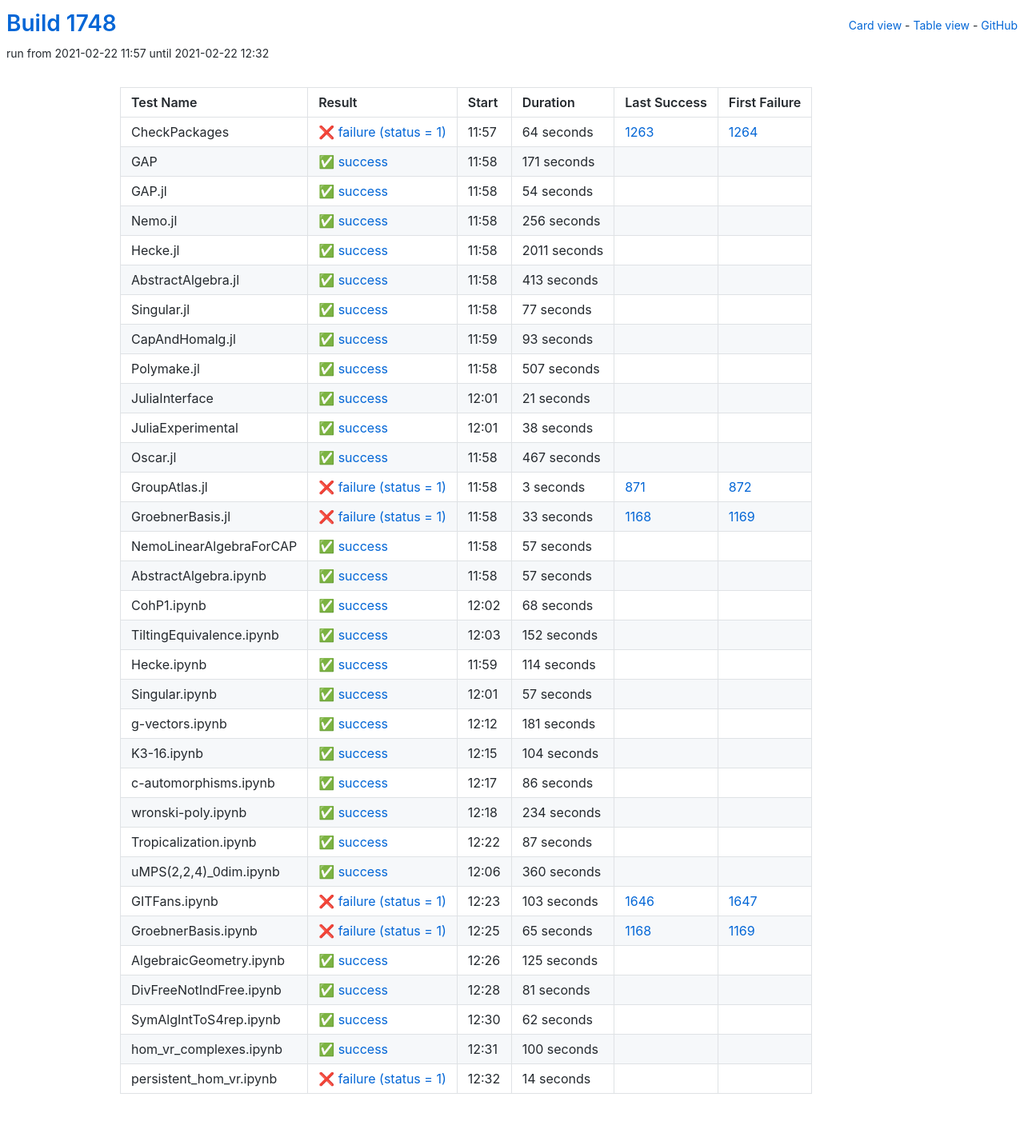
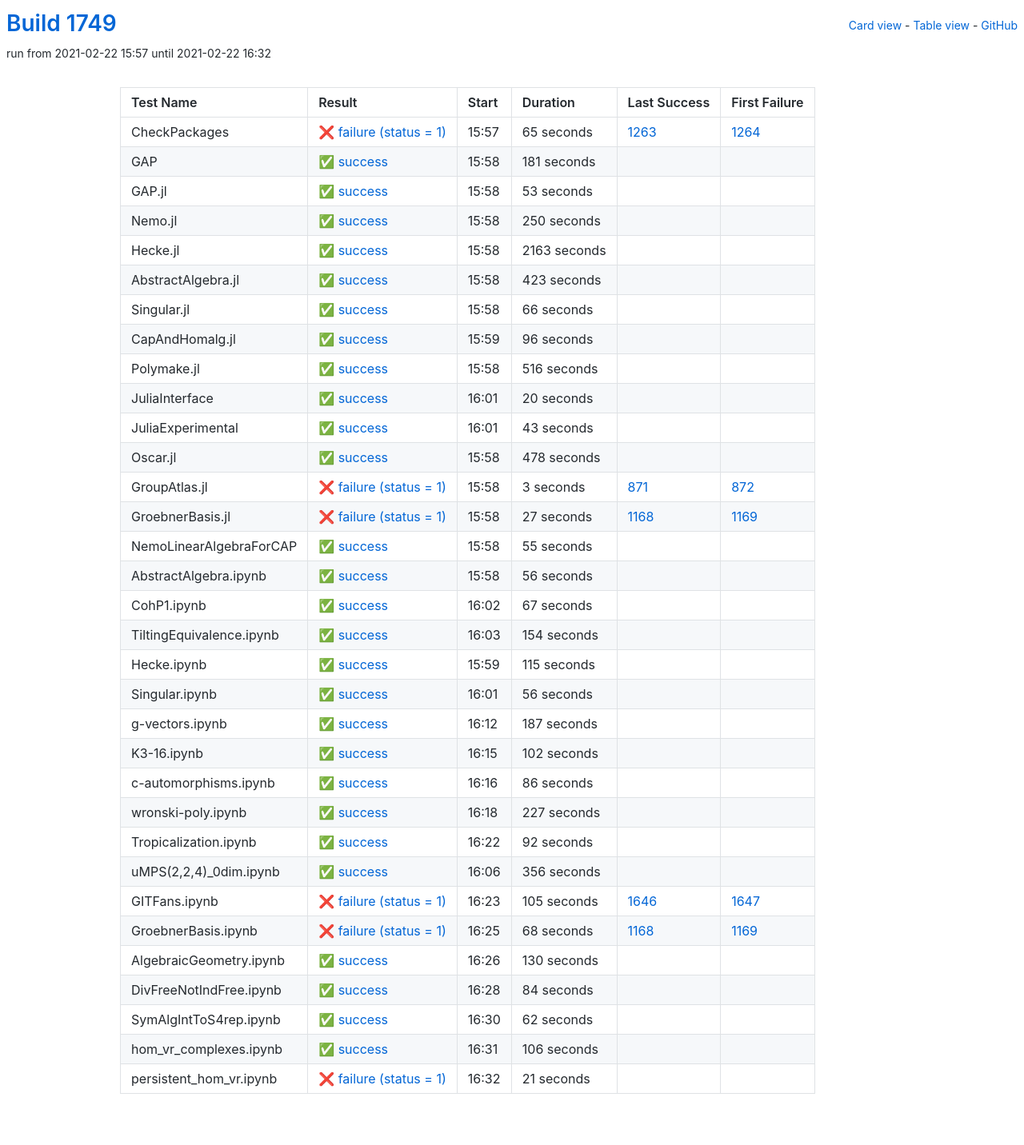
Before and after one commit to oscar-system/oscar-ci-status-stable, a Jekyll site: the page built from table.html, in a window 1280 px wide. Shown: the whole page at 80% size. Built offline with Jekyll 4.4.1, drawn with Linux system fonts in a browser that asks for light colours.

Commit message:
Build #1749

```diff
--- a/_data/ci.yml
+++ b/_data/ci.yml
@@ -1,6 +1,6 @@
 ---
-build: 1748
-build_url: https://oscarci.mathematik.uni-kl.de/job/oscar-stable/1748/
+build: 1749
+build_url: https://oscarci.mathematik.uni-kl.de/job/oscar-stable/1749/
 job: oscar-stable
 organization: oscar-system
 repo: oscar-ci-status-stable
@@ -8,152 +8,152 @@ repourl: https://github.com/oscar-system/oscar-ci-status-stable
 tests:
 - name: CheckPackages
   id: checkpackages
-  log: https://oscarci.mathematik.uni-kl.de/job/oscar-stable/1748/artifact/logs/build-1748/CheckPackages.log
-  start: 2021-02-22 11:57
+  log: https://oscarci.mathematik.uni-kl.de/job/oscar-stable/1749/artifact/logs/build-1749/CheckPackages.log
+  start: 2021-02-22 15:57
   success: false
   exitcode: 1
   status: failure
-  duration: 64
+  duration: 65
   last_success: 1263
   last_success_url: https://oscarci.mathematik.uni-kl.de/job/oscar-stable/1263/
   first_failure: 1264
   first_failure_url: https://oscarci.mathematik.uni-kl.de/job/oscar-stable/1264/
 - name: GAP
   id: gap
-  log: https://oscarci.mathematik.uni-kl.de/job/oscar-stable/1748/artifact/logs/build-1748/GAP.log
-  start: 2021-02-22 11:58
+  log: https://oscarci.mathematik.uni-kl.de/job/oscar-stable/1749/artifact/logs/build-1749/GAP.log
+  start: 2021-02-22 15:58
   success: true
   exitcode: 0
   status: success
-  duration: 171
+  duration: 181
   last_success: false
   last_success_url:
   first_failure: false
   first_failure_url:
 - name: GAP.jl
   id: gap-jl
-  log: https://oscarci.mathematik.uni-kl.de/job/oscar-stable/1748/artifact/logs/build-1748/GAP.jl.log
-  start: 2021-02-22 11:58
+  log: https://oscarci.mathematik.uni-kl.de/job/oscar-stable/1749/artifact/logs/build-1749/GAP.jl.log
+  start: 2021-02-22 15:58
   success: true
   exitcode: 0
   status: success
-  duration: 54
+  duration: 53
   last_success: false
   last_success_url:
   first_failure: false
   first_failure_url:
 - name: Nemo.jl
   id: nemo-jl
-  log: https://oscarci.mathematik.uni-kl.de/job/oscar-stable/1748/artifact/logs/build-1748/Nemo.jl.log
-  start: 2021-02-22 11:58
+  log: https://oscarci.mathematik.uni-kl.de/job/oscar-stable/1749/artifact/logs/build-1749/Nemo.jl.log
+  start: 2021-02-22 15:58
   success: true
   exitcode: 0
   status: success
-  duration: 256
+  duration: 250
   last_success: false
   last_success_url:
   first_failure: false
   first_failure_url:
 - name: Hecke.jl
   id: hecke-jl
-  log: https://oscarci.mathematik.uni-kl.de/job/oscar-stable/1748/artifact/logs/build-1748/Hecke.jl.log
-  start: 2021-02-22 11:58
+  log: https://oscarci.mathematik.uni-kl.de/job/oscar-stable/1749/artifact/logs/build-1749/Hecke.jl.log
+  start: 2021-02-22 15:58
   success: true
   exitcode: 0
   status: success
-  duration: 2011
+  duration: 2163
   last_success: false
   last_success_url:
   first_failure: false
   first_failure_url:
 - name: AbstractAlgebra.jl
   id: abstractalgebra-jl
-  log: https://oscarci.mathematik.uni-kl.de/job/oscar-stable/1748/artifact/logs/build-1748/AbstractAlgebra.jl.log
-  start: 2021-02-22 11:58
+  log: https://oscarci.mathematik.uni-kl.de/job/oscar-stable/1749/artifact/logs/build-1749/AbstractAlgebra.jl.log
+  start: 2021-02-22 15:58
   success: true
   exitcode: 0
   status: success
-  duration: 413
+  duration: 423
   last_success: false
   last_success_url:
   first_failure: false
   first_failure_url:
 - name: Singular.jl
   id: singular-jl
-  log: https://oscarci.mathematik.uni-kl.de/job/oscar-stable/1748/artifact/logs/build-1748/Singular.jl.log
-  start: 2021-02-22 11:58
+  log: https://oscarci.mathematik.uni-kl.de/job/oscar-stable/1749/artifact/logs/build-1749/Singular.jl.log
+  start: 2021-02-22 15:58
   success: true
   exitcode: 0
   status: success
-  duration: 77
+  duration: 66
   last_success: false
   last_success_url:
   first_failure: false
   first_failure_url:
 - name: CapAndHomalg.jl
   id: capandhomalg-jl
-  log: https://oscarci.mathematik.uni-kl.de/job/oscar-stable/1748/artifact/logs/build-1748/CapAndHomalg.jl.log
-  start: 2021-02-22 11:59
+  log: https://oscarci.mathematik.uni-kl.de/job/oscar-stable/1749/artifact/logs/build-1749/CapAndHomalg.jl.log
+  start: 2021-02-22 15:59
   success: true
   exitcode: 0
   status: success
-  duration: 93
+  duration: 96
   last_success: false
   last_success_url:
   first_failure: false
   first_failure_url:
 - name: Polymake.jl
   id: polymake-jl
-  log: https://oscarci.mathematik.uni-kl.de/job/oscar-stable/1748/artifact/logs/build-1748/Polymake.jl.log
-  start: 2021-02-22 11:58
+  log: https://oscarci.mathematik.uni-kl.de/job/oscar-stable/1749/artifact/logs/build-1749/Polymake.jl.log
+  start: 2021-02-22 15:58
   success: true
   exitcode: 0
   status: success
-  duration: 507
+  duration: 516
   last_success: false
   last_success_url:
   first_failure: false
   first_failure_url:
 - name: JuliaInterface
   id: juliainterface
-  log: https://oscarci.mathematik.uni-kl.de/job/oscar-stable/1748/artifact/logs/build-1748/JuliaInterface.log
-  start: 2021-02-22 12:01
+  log: https://oscarci.mathematik.uni-kl.de/job/oscar-stable/1749/artifact/logs/build-1749/JuliaInterface.log
+  start: 2021-02-22 16:01
   success: true
   exitcode: 0
   status: success
-  duration: 21
+  duration: 20
   last_success: false
   last_success_url:
   first_failure: false
   first_failure_url:
 - name: JuliaExperimental
   id: juliaexperimental
-  log: https://oscarci.mathematik.uni-kl.de/job/oscar-stable/1748/artifact/logs/build-1748/JuliaExperimental.log
-  start: 2021-02-22 12:01
+  log: https://oscarci.mathematik.uni-kl.de/job/oscar-stable/1749/artifact/logs/build-1749/JuliaExperimental.log
+  start: 2021-02-22 16:01
   success: true
   exitcode: 0
   status: success
-  duration: 38
+  duration: 43
   last_success: false
   last_success_url:
   first_failure: false
   first_failure_url:
 - name: Oscar.jl
   id: oscar-jl
-  log: https://oscarci.mathematik.uni-kl.de/job/oscar-stable/1748/artifact/logs/build-1748/Oscar.jl.log
-  start: 2021-02-22 11:58
+  log: https://oscarci.mathematik.uni-kl.de/job/oscar-stable/1749/artifact/logs/build-1749/Oscar.jl.log
+  start: 2021-02-22 15:58
   success: true
   exitcode: 0
   status: success
-  duration: 467
+  duration: 478
   last_success: false
   last_success_url:
   first_failure: false
   first_failure_url:
 - name: GroupAtlas.jl
   id: groupatlas-jl
-  log: https://oscarci.mathematik.uni-kl.de/job/oscar-stable/1748/artifact/logs/build-1748/GroupAtlas.jl.log
-  start: 2021-02-22 11:58
+  log: https://oscarci.mathematik.uni-kl.de/job/oscar-stable/1749/artifact/logs/build-1749/GroupAtlas.jl.log
+  start: 2021-02-22 15:58
   success: false
   exitcode: 1
   status: failure
@@ -164,116 +164,116 @@ tests:
   first_failure_url: https://oscarci.mathematik.uni-kl.de/job/oscar-stable/872/
 - name: GroebnerBasis.jl
   id: groebnerbasis-jl
-  log: https://oscarci.mathematik.uni-kl.de/job/oscar-stable/1748/artifact/logs/build-1748/GroebnerBasis.jl.log
-  start: 2021-02-22 11:58
+  log: https://oscarci.mathematik.uni-kl.de/job/oscar-stable/1749/artifact/logs/build-1749/GroebnerBasis.jl.log
+  start: 2021-02-22 15:58
   success: false
   exitcode: 1
   status: failure
-  duration: 33
+  duration: 27
   last_success: 1168
   last_success_url: https://oscarci.mathematik.uni-kl.de/job/oscar-stable/1168/
   first_failure: 1169
   first_failure_url: https://oscarci.mathematik.uni-kl.de/job/oscar-stable/1169/
 - name: NemoLinearAlgebraForCAP
   id: nemolinearalgebraforcap
-  log: https://oscarci.mathematik.uni-kl.de/job/oscar-stable/1748/artifact/logs/build-1748/NemoLinearAlgebraForCAP.log
-  start: 2021-02-22 11:58
+  log: https://oscarci.mathematik.uni-kl.de/job/oscar-stable/1749/artifact/logs/build-1749/NemoLinearAlgebraForCAP.log
+  start: 2021-02-22 15:58
   success: true
   exitcode: 0
   status: success
-  duration: 57
+  duration: 55
   last_success: false
   last_success_url:
   first_failure: false
   first_failure_url:
 - name: AbstractAlgebra.ipynb
   id: abstractalgebra-ipynb
-  log: https://oscarci.mathematik.uni-kl.de/job/oscar-stable/1748/artifact/logs/build-1748/AbstractAlgebra.ipynb.log
-  start: 2021-02-22 11:58
+  log: https://oscarci.mathematik.uni-kl.de/job/oscar-stable/1749/artifact/logs/build-1749/AbstractAlgebra.ipynb.log
+  start: 2021-02-22 15:58
   success: true
   exitcode: 0
   status: success
-  duration: 57
+  duration: 56
   last_success: false
   last_success_url:
   first_failure: false
   first_failure_url:
 - name: CohP1.ipynb
   id: cohp1-ipynb
-  log: https://oscarci.mathematik.uni-kl.de/job/oscar-stable/1748/artifact/logs/build-1748/CohP1.ipynb.log
-  start: 2021-02-22 12:02
+  log: https://oscarci.mathematik.uni-kl.de/job/oscar-stable/1749/artifact/logs/build-1749/CohP1.ipynb.log
+  start: 2021-02-22 16:02
   success: true
   exitcode: 0
   status: success
-  duration: 68
+  duration: 67
   last_success: false
   last_success_url:
   first_failure: false
   first_failure_url:
 - name: TiltingEquivalence.ipynb
   id: tiltingequivalence-ipynb
-  log: https://oscarci.mathematik.uni-kl.de/job/oscar-stable/1748/artifact/logs/build-1748/TiltingEquivalence.ipynb.log
-  start: 2021-02-22 12:03
+  log: https://oscarci.mathematik.uni-kl.de/job/oscar-stable/1749/artifact/logs/build-1749/TiltingEquivalence.ipynb.log
+  start: 2021-02-22 16:03
   success: true
   exitcode: 0
   status: success
-  duration: 152
+  duration: 154
   last_success: false
   last_success_url:
   first_failure: false
   first_failure_url:
 - name: Hecke.ipynb
   id: hecke-ipynb
-  log: https://oscarci.mathematik.uni-kl.de/job/oscar-stable/1748/artifact/logs/build-1748/Hecke.ipynb.log
-  start: 2021-02-22 11:59
+  log: https://oscarci.mathematik.uni-kl.de/job/oscar-stable/1749/artifact/logs/build-1749/Hecke.ipynb.log
+  start: 2021-02-22 15:59
   success: true
   exitcode: 0
   status: success
-  duration: 114
+  duration: 115
   last_success: false
   last_success_url:
   first_failure: false
   first_failure_url:
 - name: Singular.ipynb
   id: singular-ipynb
-  log: https://oscarci.mathematik.uni-kl.de/job/oscar-stable/1748/artifact/logs/build-1748/Singular.ipynb.log
-  start: 2021-02-22 12:01
+  log: https://oscarci.mathematik.uni-kl.de/job/oscar-stable/1749/artifact/logs/build-1749/Singular.ipynb.log
+  start: 2021-02-22 16:01
   success: true
   exitcode: 0
   status: success
-  duration: 57
+  duration: 56
   last_success: false
   last_success_url:
   first_failure: false
   first_failure_url:
 - name: g-vectors.ipynb
   id: g-vectors-ipynb
-  log: https://oscarci.mathematik.uni-kl.de/job/oscar-stable/1748/artifact/logs/build-1748/g-vectors.ipynb.log
-  start: 2021-02-22 12:12
+  log: https://oscarci.mathematik.uni-kl.de/job/oscar-stable/1749/artifact/logs/build-1749/g-vectors.ipynb.log
+  start: 2021-02-22 16:12
   success: true
   exitcode: 0
   status: success
-  duration: 181
+  duration: 187
   last_success: false
   last_success_url:
   first_failure: false
   first_failure_url:
 - name: K3-16.ipynb
   id: k3-16-ipynb
-  log: https://oscarci.mathematik.uni-kl.de/job/oscar-stable/1748/artifact/logs/build-1748/K3-16.ipynb.log
-  start: 2021-02-22 12:15
+  log: https://oscarci.mathematik.uni-kl.de/job/oscar-stable/1749/artifact/logs/build-1749/K3-16.ipynb.log
+  start: 2021-02-22 16:15
   success: true
   exitcode: 0
   status: success
-  duration: 104
+  duration: 102
   last_success: false
   last_success_url:
   first_failure: false
   first_failure_url:
 - name: c-automorphisms.ipynb
   id: c-automorphisms-ipynb
-  log: https://oscarci.mathematik.uni-kl.de/job/oscar-stable/1748/artifact/logs/build-1748/c-automorphisms.ipynb.log
-  start: 2021-02-22 12:17
+  log: https://oscarci.mathematik.uni-kl.de/job/oscar-stable/1749/artifact/logs/build-1749/c-automorphisms.ipynb.log
+  start: 2021-02-22 16:16
   success: true
   exitcode: 0
   status: success
@@ -284,92 +284,92 @@ tests:
   first_failure_url:
 - name: wronski-poly.ipynb
   id: wronski-poly-ipynb
-  log: https://oscarci.mathematik.uni-kl.de/job/oscar-stable/1748/artifact/logs/build-1748/wronski-poly.ipynb.log
-  start: 2021-02-22 12:18
+  log: https://oscarci.mathematik.uni-kl.de/job/oscar-stable/1749/artifact/logs/build-1749/wronski-poly.ipynb.log
+  start: 2021-02-22 16:18
   success: true
   exitcode: 0
   status: success
-  duration: 234
+  duration: 227
   last_success: false
   last_success_url:
   first_failure: false
   first_failure_url:
 - name: Tropicalization.ipynb
   id: tropicalization-ipynb
-  log: https://oscarci.mathematik.uni-kl.de/job/oscar-stable/1748/artifact/logs/build-1748/Tropicalization.ipynb.log
-  start: 2021-02-22 12:22
+  log: https://oscarci.mathematik.uni-kl.de/job/oscar-stable/1749/artifact/logs/build-1749/Tropicalization.ipynb.log
+  start: 2021-02-22 16:22
   success: true
   exitcode: 0
   status: success
-  duration: 87
+  duration: 92
   last_success: false
   last_success_url:
   first_failure: false
   first_failure_url:
 - name: uMPS(2,2,4)_0dim.ipynb
   id: umps-2-2-4-0dim-ipynb
-  log: https://oscarci.mathematik.uni-kl.de/job/oscar-stable/1748/artifact/logs/build-1748/uMPS-2-2-4-_0dim.ipynb.log
-  start: 2021-02-22 12:06
+  log: https://oscarci.mathematik.uni-kl.de/job/oscar-stable/1749/artifact/logs/build-1749/uMPS-2-2-4-_0dim.ipynb.log
+  start: 2021-02-22 16:06
   success: true
   exitcode: 0
   status: success
-  duration: 360
+  duration: 356
   last_success: false
   last_success_url:
   first_failure: false
   first_failure_url:
 - name: GITFans.ipynb
   id: gitfans-ipynb
-  log: https://oscarci.mathematik.uni-kl.de/job/oscar-stable/1748/artifact/logs/build-1748/GITFans.ipynb.log
-  start: 2021-02-22 12:23
+  log: https://oscarci.mathematik.uni-kl.de/job/oscar-stable/1749/artifact/logs/build-1749/GITFans.ipynb.log
+  start: 2021-02-22 16:23
   success: false
   exitcode: 1
   status: failure
-  duration: 103
+  duration: 105
   last_success: 1646
   last_success_url: https://oscarci.mathematik.uni-kl.de/job/oscar-stable/1646/
   first_failure: 1647
   first_failure_url: https://oscarci.mathematik.uni-kl.de/job/oscar-stable/1647/
 - name: GroebnerBasis.ipynb
   id: groebnerbasis-ipynb
-  log: https://oscarci.mathematik.uni-kl.de/job/oscar-stable/1748/artifact/logs/build-1748/GroebnerBasis.ipynb.log
-  start: 2021-02-22 12:25
+  log: https://oscarci.mathematik.uni-kl.de/job/oscar-stable/1749/artifact/logs/build-1749/GroebnerBasis.ipynb.log
+  start: 2021-02-22 16:25
   success: false
   exitcode: 1
   status: failure
-  duration: 65
+  duration: 68
   last_success: 1168
   last_success_url: https://oscarci.mathematik.uni-kl.de/job/oscar-stable/1168/
   first_failure: 1169
   first_failure_url: https://oscarci.mathematik.uni-kl.de/job/oscar-stable/1169/
 - name: AlgebraicGeometry.ipynb
   id: algebraicgeometry-ipynb
-  log: https://oscarci.mathematik.uni-kl.de/job/oscar-stable/1748/artifact/logs/build-1748/AlgebraicGeometry.ipynb.log
-  start: 2021-02-22 12:26
+  log: https://oscarci.mathematik.uni-kl.de/job/oscar-stable/1749/artifact/logs/build-1749/AlgebraicGeometry.ipynb.log
+  start: 2021-02-22 16:26
   success: true
   exitcode: 0
   status: success
-  duration: 125
+  duration: 130
   last_success: false
   last_success_url:
   first_failure: false
   first_failure_url:
 - name: DivFreeNotIndFree.ipynb
   id: divfreenotindfree-ipynb
-  log: https://oscarci.mathematik.uni-kl.de/job/oscar-stable/1748/artifact/logs/build-1748/DivFreeNotIndFree.ipynb.log
-  start: 2021-02-22 12:28
+  log: https://oscarci.mathematik.uni-kl.de/job/oscar-stable/1749/artifact/logs/build-1749/DivFreeNotIndFree.ipynb.log
+  start: 2021-02-22 16:28
   success: true
   exitcode: 0
   status: success
-  duration: 81
+  duration: 84
   last_success: false
   last_success_url:
   first_failure: false
   first_failure_url:
 - name: SymAlgIntToS4rep.ipynb
   id: symalginttos4rep-ipynb
-  log: https://oscarci.mathematik.uni-kl.de/job/oscar-stable/1748/artifact/logs/build-1748/SymAlgIntToS4rep.ipynb.log
-  start: 2021-02-22 12:30
+  log: https://oscarci.mathematik.uni-kl.de/job/oscar-stable/1749/artifact/logs/build-1749/SymAlgIntToS4rep.ipynb.log
+  start: 2021-02-22 16:30
   success: true
   exitcode: 0
   status: success
@@ -380,24 +380,24 @@ tests:
   first_failure_url:
 - name: hom_vr_complexes.ipynb
   id: hom-vr-complexes-ipynb
-  log: https://oscarci.mathematik.uni-kl.de/job/oscar-stable/1748/artifact/logs/build-1748/hom_vr_complexes.ipynb.log
-  start: 2021-02-22 12:31
+  log: https://oscarci.mathematik.uni-kl.de/job/oscar-stable/1749/artifact/logs/build-1749/hom_vr_complexes.ipynb.log
+  start: 2021-02-22 16:31
   success: true
   exitcode: 0
   status: success
-  duration: 100
+  duration: 106
   last_success: false
   last_success_url:
   first_failure: false
   first_failure_url:
 - name: persistent_hom_vr.ipynb
   id: persistent-hom-vr-ipynb
-  log: https://oscarci.mathematik.uni-kl.de/job/oscar-stable/1748/artifact/logs/build-1748/persistent_hom_vr.ipynb.log
-  start: 2021-02-22 12:32
+  log: https://oscarci.mathematik.uni-kl.de/job/oscar-stable/1749/artifact/logs/build-1749/persistent_hom_vr.ipynb.log
+  start: 2021-02-22 16:32
   success: false
   exitcode: 1
   status: failure
-  duration: 14
+  duration: 21
   last_success: false
   last_success_url:
   first_failure: false
```
Also changed, not shown: README.md.
